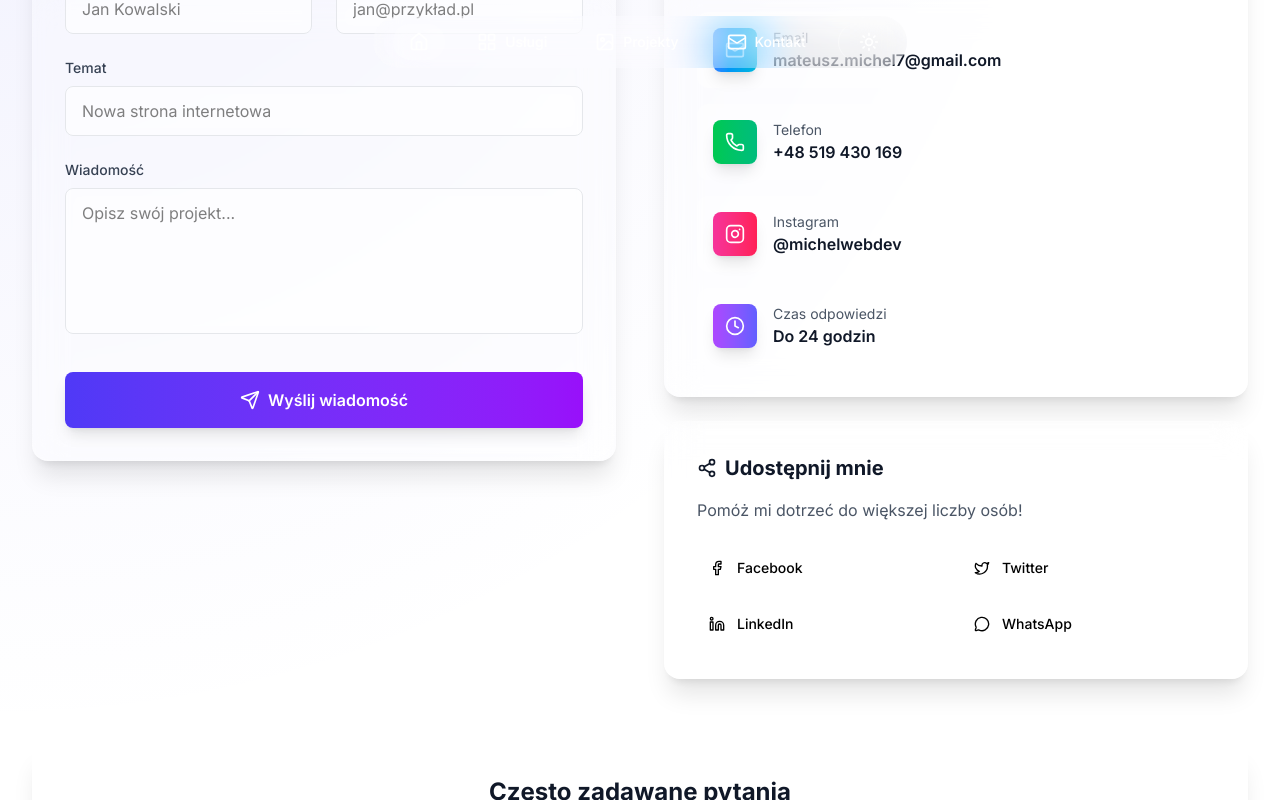
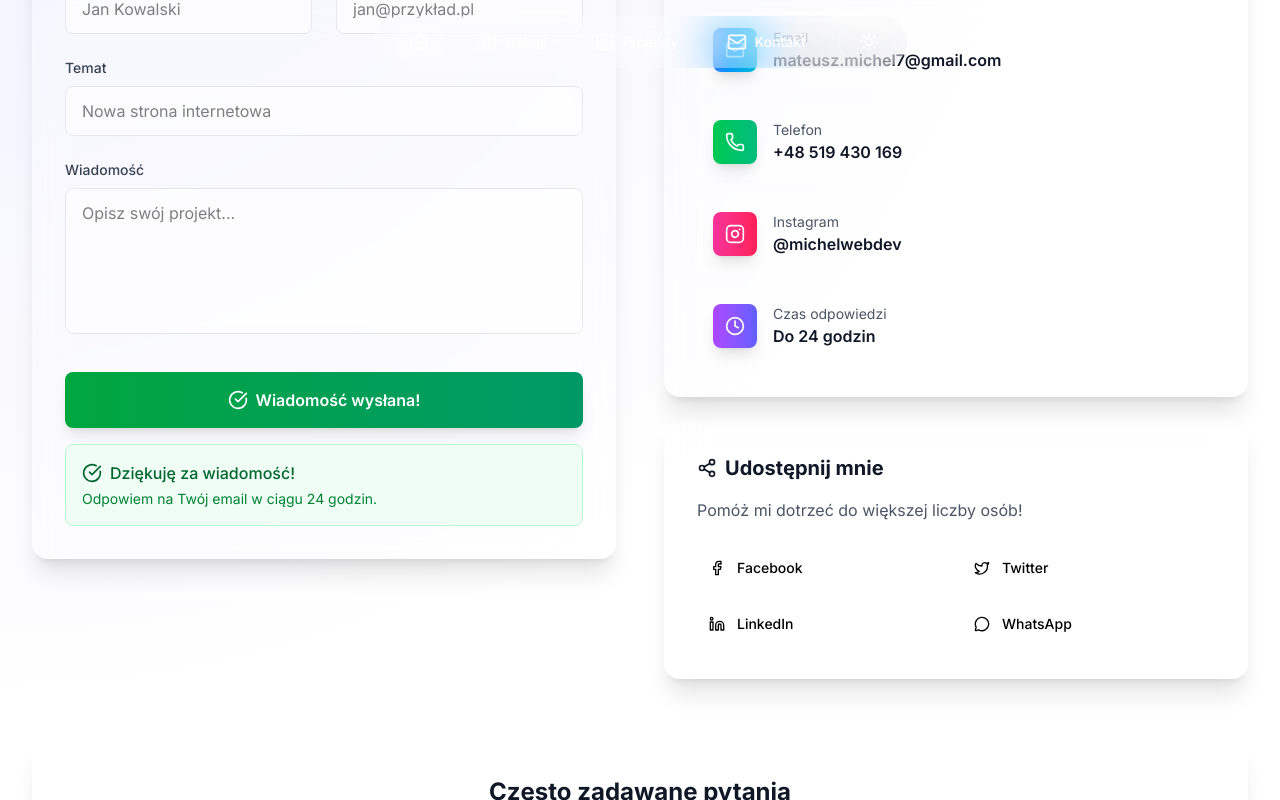
Before and after one commit to Lorexowy/micheldev-portfolio, a Next.js app: page / in a window 1280 px wide. Both pictures are taken after typing "Sample", "name@example.com", "Sample", "Sample" into the empty fields and a click on the button "Wyślij wiadomość". Shown: the part 4514-5314 px from the top of the page. Built offline with nearby package versions, Linux system fonts and the light colour scheme.

Commit message:
dodanie obslugi email

```diff
--- a/package.json
+++ b/package.json
@@ -9,6 +9,7 @@
     "lint": "next lint"
   },
   "dependencies": {
+    "@emailjs/browser": "^4.4.1",
     "@vercel/analytics": "^1.5.0",
     "framer-motion": "^12.18.1",
     "lucide-react": "^0.516.0",
--- a/src/components/sections/Kontakt.tsx
+++ b/src/components/sections/Kontakt.tsx
@@ -3,6 +3,7 @@
 
 import React, { useState, useRef } from "react"
 import { motion, useInView, Variants, AnimatePresence } from "framer-motion"
+import emailjs from '@emailjs/browser'
 import {
   Mail,
   Phone,
@@ -15,9 +16,21 @@ import {
   Facebook,
   Twitter,
   Linkedin,
-  MessageCircle
+  MessageCircle,
+  CheckCircle,
+  AlertCircle
 } from "lucide-react"
 import AnimatedBackground from "@/components/ui/AnimatedBackground"
+
+// EmailJS configuration
+const EMAILJS_SERVICE_ID = "service_38manau"
+const EMAILJS_TEMPLATE_ID = "template_5bit5fm"
+const EMAILJS_PUBLIC_KEY = "zacMgwhSoVuiEfIqg"
+
+// Initialize EmailJS (opcjonalne, ale zalecane)
+if (typeof window !== 'undefined') {
+  emailjs.init(EMAILJS_PUBLIC_KEY)
+}
 
 interface FormData {
   name: string
@@ -112,25 +125,55 @@ function ContactForm() {
   })
 
   const [isSubmitting, setIsSubmitting] = useState(false)
+  const [submitStatus, setSubmitStatus] = useState<'idle' | 'success' | 'error'>('idle')
+  const [errorMessage, setErrorMessage] = useState('')
 
   const handleInputChange = (e: React.ChangeEvent<HTMLInputElement | HTMLTextAreaElement>) => {
     const { name, value } = e.target
     setFormData(prev => ({ ...prev, [name]: value }))
+    // Reset status when user starts typing again
+    if (submitStatus !== 'idle') {
+      setSubmitStatus('idle')
+    }
   }
 
   const handleSubmit = async (e: React.FormEvent) => {
     e.preventDefault()
     setIsSubmitting(true)
+    setSubmitStatus('idle')
+    setErrorMessage('')
 
-    // Symulacja wysyłania
-    await new Promise(resolve => setTimeout(resolve, 1000))
+    try {
+      // Prepare template parameters for EmailJS
+      const templateParams = {
+        from_name: formData.name,
+        from_email: formData.email,
+        subject: formData.subject,
+        message: formData.message,
+        to_email: 'mateusz.michel7@gmail.com' // Twój email
+      }
 
-    // Tutaj będzie logika wysyłania formularza
-    console.log("Form data:", formData)
+      // Send email using EmailJS
+      const response = await emailjs.send(
+        EMAILJS_SERVICE_ID,
+        EMAILJS_TEMPLATE_ID,
+        templateParams,
+        EMAILJS_PUBLIC_KEY
+      )
 
-    setIsSubmitting(false)
-    // Reset formularza po wysłaniu
-    setFormData({ name: "", email: "", subject: "", message: "" })
+      console.log('Email sent successfully:', response)
+      setSubmitStatus('success')
+
+      // Reset form after successful submission
+      setFormData({ name: "", email: "", subject: "", message: "" })
+
+    } catch (error) {
+      console.error('Failed to send email:', error)
+      setSubmitStatus('error')
+      setErrorMessage('Wystąpił błąd podczas wysyłania wiadomości. Spróbuj ponownie lub skontaktuj się bezpośrednio: mateusz.michel7@gmail.com')
+    } finally {
+      setIsSubmitting(false)
+    }
   }
 
   return (
@@ -222,7 +265,13 @@ function ContactForm() {
         disabled={isSubmitting}
         whileHover={{ scale: 1.02, y: -2 }}
         whileTap={{ scale: 0.98 }}
-        className="w-full bg-gradient-to-r from-indigo-600 to-purple-600 text-white font-semibold py-4 px-8 rounded-lg shadow-lg hover:shadow-xl transition-all duration-300 disabled:opacity-50 disabled:cursor-not-allowed flex items-center justify-center gap-2"
+        className={`w-full font-semibold py-4 px-8 rounded-lg shadow-lg hover:shadow-xl transition-all duration-300 disabled:opacity-50 disabled:cursor-not-allowed flex items-center justify-center gap-2 ${
+          submitStatus === 'success'
+            ? 'bg-gradient-to-r from-green-600 to-emerald-600 text-white'
+            : submitStatus === 'error'
+            ? 'bg-gradient-to-r from-red-600 to-rose-600 text-white'
+            : 'bg-gradient-to-r from-indigo-600 to-purple-600 text-white'
+        }`}
       >
         <AnimatePresence mode="wait">
           {isSubmitting ? (
@@ -235,6 +284,28 @@ function ContactForm() {
             >
               <div className="w-5 h-5 border-2 border-white/30 border-t-white rounded-full animate-spin" />
               Wysyłanie...
+            </motion.div>
+          ) : submitStatus === 'success' ? (
+            <motion.div
+              key="success"
+              initial={{ opacity: 0, scale: 0.8 }}
+              animate={{ opacity: 1, scale: 1 }}
+              exit={{ opacity: 0 }}
+              className="flex items-center gap-2"
+            >
+              <CheckCircle className="w-5 h-5" />
+              Wiadomość wysłana!
+            </motion.div>
+          ) : submitStatus === 'error' ? (
+            <motion.div
+              key="error"
+              initial={{ opacity: 0, scale: 0.8 }}
+              animate={{ opacity: 1, scale: 1 }}
+              exit={{ opacity: 0 }}
+              className="flex items-center gap-2"
+            >
+              <AlertCircle className="w-5 h-5" />
+              Spróbuj ponownie
             </motion.div>
           ) : (
             <motion.div
@@ -250,11 +321,57 @@ function ContactForm() {
           )}
         </AnimatePresence>
       </motion.button>
+
+      {/* Success/Error Messages */}
+      <AnimatePresence>
+        {submitStatus === 'success' && (
+          <motion.div
+            initial={{ opacity: 0, y: 10 }}
+            animate={{ opacity: 1, y: 0 }}
+            exit={{ opacity: 0, y: -10 }}
+            className="mt-4 p-4 bg-green-50 dark:bg-green-900/20 border border-green-200 dark:border-green-800 rounded-lg"
+          >
+            <div className="flex items-center gap-2 text-green-800 dark:text-green-300">
+              <CheckCircle className="w-5 h-5" />
+              <span className="font-medium">Dziękuję za wiadomość!</span>
+            </div>
+            <p className="text-sm text-green-700 dark:text-green-400 mt-1">
+              Odpowiem na Twój email w ciągu 24 godzin.
+            </p>
+          </motion.div>
+        )}
+
+        {submitStatus === 'error' && (
+          <motion.div
+            initial={{ opacity: 0, y: 10 }}
+            animate={{ opacity: 1, y: 0 }}
+            exit={{ opacity: 0, y: -10 }}
+            className="mt-4 p-4 bg-red-50 dark:bg-red-900/20 border border-red-200 dark:border-red-800 rounded-lg"
+          >
+            <div className="flex items-center gap-2 text-red-800 dark:text-red-300">
+              <AlertCircle className="w-5 h-5" />
+              <span className="font-medium">Błąd wysyłania</span>
+            </div>
+            <p className="text-sm text-red-700 dark:text-red-400 mt-1">
+              {errorMessage}
+            </p>
+          </motion.div>
+        )}
+      </AnimatePresence>
     </motion.form>
   )
 }
 
 function ContactInfo() {
+  const [currentUrl, setCurrentUrl] = useState('')
+
+  React.useEffect(() => {
+    // Ustawiamy URL dopiero po załadowaniu komponentu na kliencie
+    if (typeof window !== 'undefined') {
+      setCurrentUrl(window.location.href)
+    }
+  }, [])
+
   const contactItems = [
     {
       icon: Mail,
@@ -338,10 +455,10 @@ function ContactInfo() {
           {socialShareLinks.map((social, index) => (
             <motion.a
               key={index}
-              href={`${social.url}${encodeURIComponent(typeof window !== 'undefined' ? window.location.href : 'https://micheldev.pl')}`}
+              href={currentUrl ? `${social.url}${encodeURIComponent(currentUrl)}` : '#'}
               target="_blank"
               rel="noopener noreferrer"
-              className={`flex items-center gap-3 p-3 bg-white/30 dark:bg-gray-900/30 rounded-lg hover:bg-white/40 dark:hover:bg-gray-900/40 transition-all duration-300 ${social.color}`}
+              className={`flex items-center gap-3 p-3 bg-white/30 dark:bg-gray-900/30 rounded-lg hover:bg-white/40 dark:hover:bg-gray-900/40 transition-all duration-300 ${social.color} ${!currentUrl ? 'opacity-50 pointer-events-none' : ''}`}
               whileHover={{ scale: 1.05 }}
               whileTap={{ scale: 0.95 }}
             >
```
Also changed, not shown: 1 other file (tests, documents, lock files or other folders).
